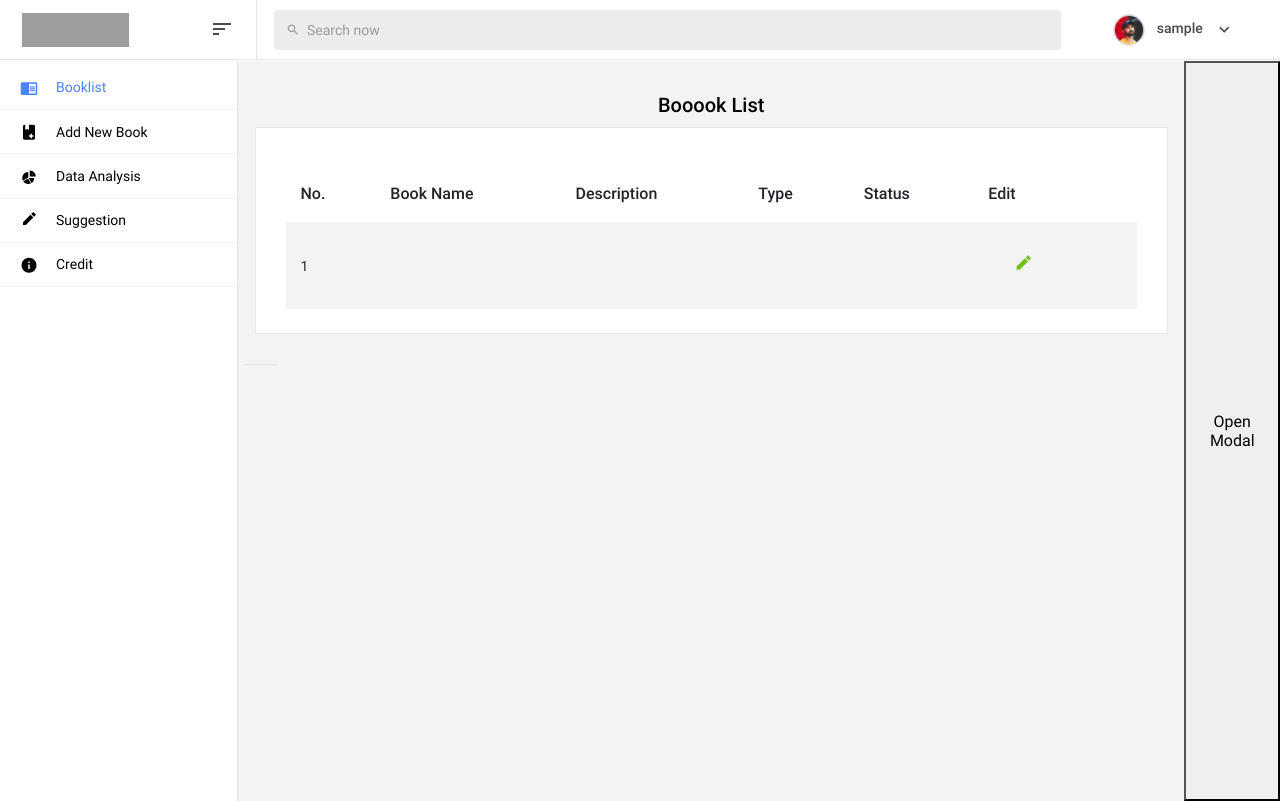
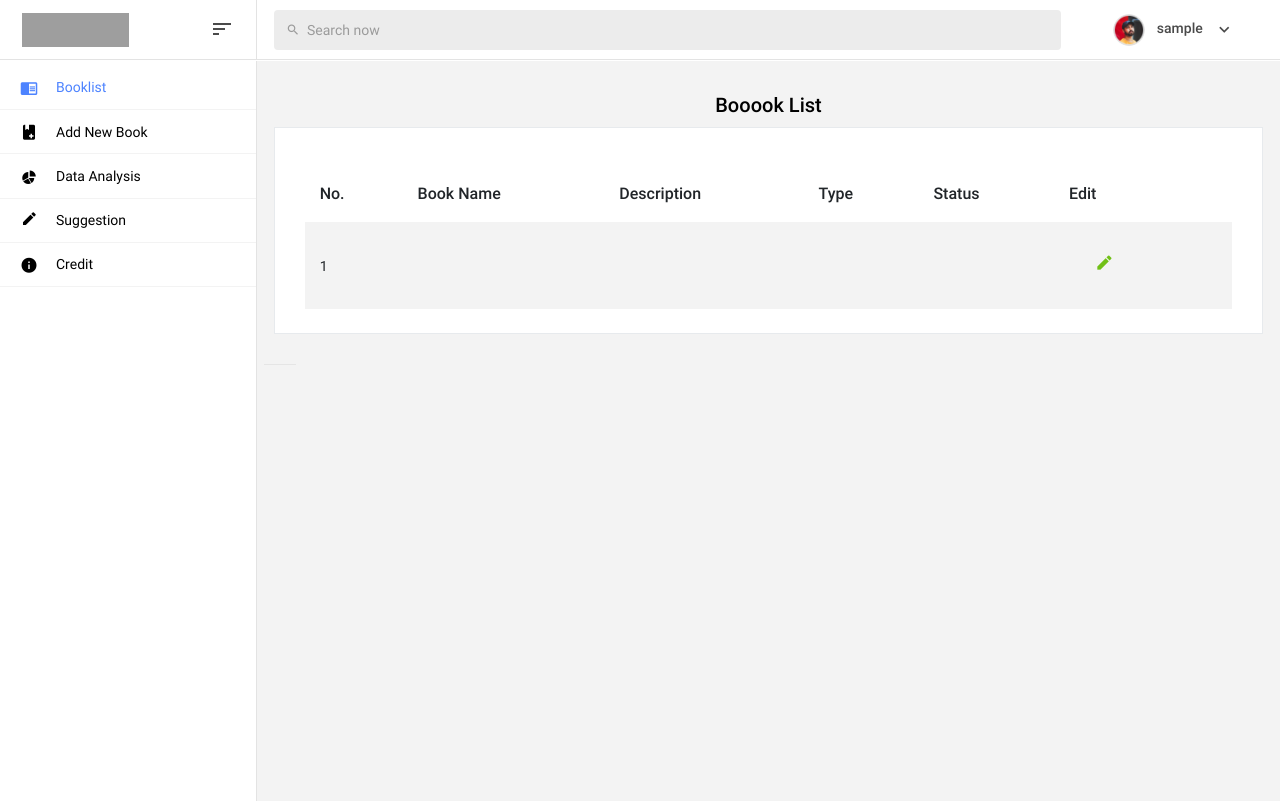
Before and after one commit to yayapipi/booook, a PHP site: page /pages/main/booklist.php in a window 1280 px wide. Run offline with PHP 8.4, Linux system fonts and the light colour scheme; the visitor is signed in with stand-in values (Sample User, id 1); tables that the repository leaves empty or names only in its code hold one stand-in row (values such as "Sample post"); data that the repository does not hold is empty; grey boxes are pictures that could not be loaded.

Commit message:
Remove Get Model Button

```diff
--- a/pages/main/booklist.php
+++ b/pages/main/booklist.php
@@ -269,10 +269,7 @@ return "Hi";
 
 ?>
 
-          <!-- Book-Model-Box -->
-
-
-        <button id="myBtn">Open Modal</button>
+        <!-- Book-Model-Box -->
         <!-- The Modal -->
         <div id="myModal" class="book-modal">
 
```
